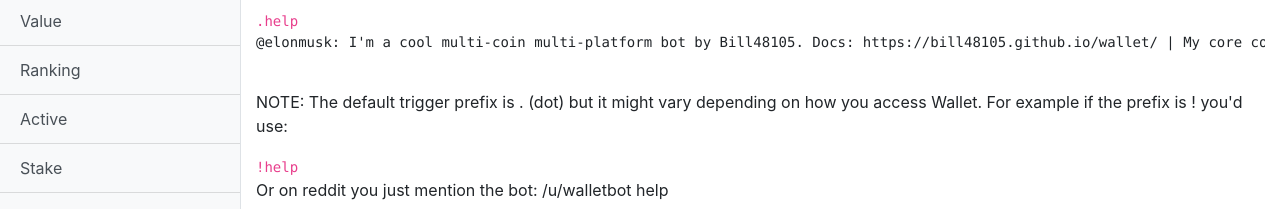
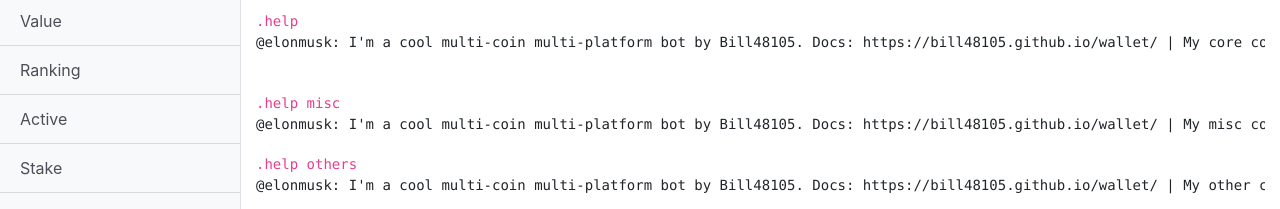
Before and after one commit to mohamedude/walletbot-docs, a website: page index.html in a window 1280 px wide. Shown: the part 550-759 px from the top of the page. Drawn offline with Linux system fonts and the light colour scheme.

Commit message:
More about help command

```diff
--- a/index.html
+++ b/index.html
@@ -117,6 +117,10 @@
         <code>.help</code>
         <pre>@elonmusk: I'm a cool multi-coin multi-platform bot by Bill48105. Docs: https://bill48105.github.io/wallet/ | My core commands: .balance .deposit .faucet .ping .soak .tip .val .withdraw  | .help <games|share|misc|other> to see others | .help <cmd> for more details.
         </pre>
+        <code>.help misc</code>
+        <pre>@elonmusk: I'm a cool multi-coin multi-platform bot by Bill48105. Docs: https://bill48105.github.io/wallet/ | My misc commands: .lock .move .mystats .release .secret .unlock  | .help <games|share|misc|other> to see others | .help <cmd> for more details.</pre>
+        <code>.help others</code>
+        <pre>@elonmusk: I'm a cool multi-coin multi-platform bot by Bill48105. Docs: https://bill48105.github.io/wallet/ | My other commands: .200m .8ball .bal .balances .ban .bark .beg .bootstrap .buydoge .c .calc .calc1 .clarkz .coins .coinswitch .convert .cryptoatm .deop .devfund .dice1424 .drcate .elon .epoch .f .fetti .furry .fury .fyc .info .isntkevin .jackpot .k .legs .lucky .mattwj2002 .meow .moo .mtip .multidoge .myrank .oink .ops .peers .plain .pong .popcorn .poyo .q .quiet .r .raecarruth .raptorjesus .rawr .register .reserve .rimshot .robotjesus .roll .rr .rule .rules .scanaliases .seen .sh0lla .shibes .speak .spicy .status .swap .syllabear .tell .toss .trade .unban .unkline .uq .vbstrdg .wferr .whoami .whogot .whois .whosent .woof .xtip .z-cat  | .help <games|share|misc|other> to see others | .help <cmd> for more details.</pre>
         <p>
           NOTE: The default trigger prefix is . (dot) but it might vary depending
           on how you access Wallet. For example if the prefix is ! you'd use:
```
